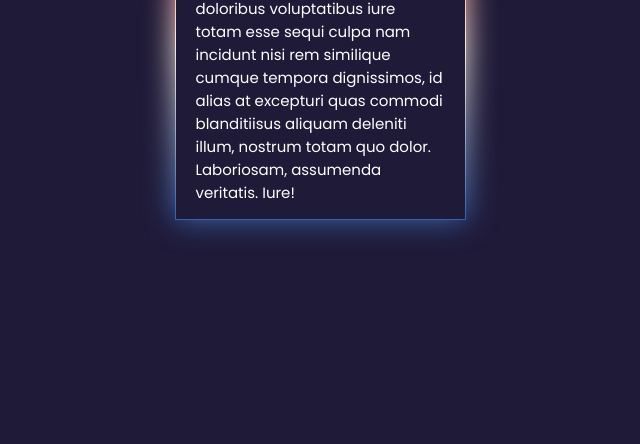
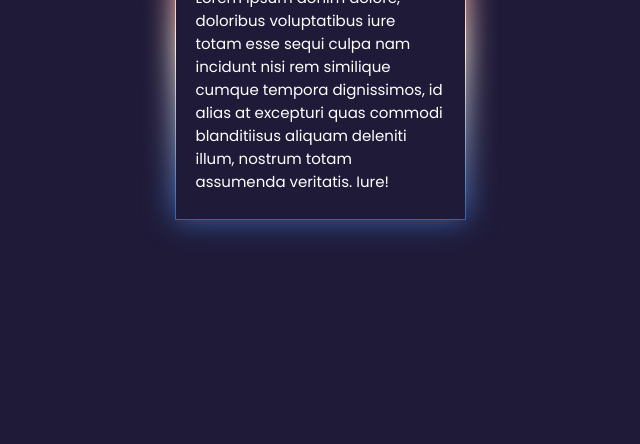
Before and after one commit to ucantbe-jagmeet/Animation-glowing-border, a plain HTML site: page index.html in a window 1280 px wide. Shown: the part 356-800 px from the top of the page, without its empty margins (320-960 px from the left). Drawn offline with Linux system fonts and the light colour scheme.

Commit message:
adding property

```diff
--- a/index.html
+++ b/index.html
@@ -11,7 +11,7 @@
     <div class="box">
         <div class="content">
             <h1>ANIMATION BORDER</h1>
-            <p>Lorem ipsum donim dolore, doloribus voluptatibus iure totam esse sequi culpa nam incidunt nisi rem similique cumque tempora dignissimos, id alias at excepturi quas commodi blanditiisus aliquam deleniti illum, nostrum totam quo dolor. Laboriosam, assumenda veritatis. Iure!</p>
+            <p>Lorem ipsum donim dolore, doloribus voluptatibus iure totam esse sequi culpa nam incidunt nisi rem similique cumque tempora dignissimos, id alias at excepturi quas commodi blanditiisus aliquam deleniti illum, nostrum totam assumenda veritatis. Iure!</p>
 
         </div>
     </div>
```
